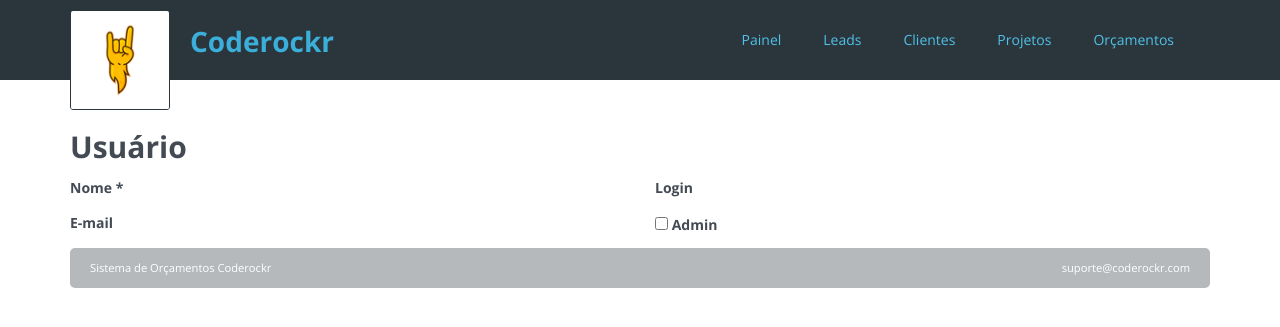
After one commit to Coderockr/orcamentos, a PHP site: template views/user/detail.twig in a window 1280 px wide. The commit adds this page. Shown: the top 327 px of the page. Run offline with PHP 8.4, Linux system fonts and the light colour scheme; the template is opened without the code that fills it, so the values that code supplies are empty; some libraries are stand-ins or nearby versions.

```diff
--- a/src/Orcamentos/Controller/CompanyController.php
+++ b/src/Orcamentos/Controller/CompanyController.php
@@ -10,6 +10,6 @@ class CompanyController
 {
 	public function index(Request $request, Application $app)
 	{
-		return $app['twig']->render('company/index.twig', array());
+		return $app['twig']->render('company/index.twig', array( ));
 	}
 }
--- a/src/Orcamentos/Controller/IndexController.php
+++ b/src/Orcamentos/Controller/IndexController.php
@@ -10,6 +10,6 @@ class IndexController
 {
 	public function index(Request $request, Application $app)
 	{
-		return $app['twig']->render('index/index.twig', array());
+		return $app['twig']->render('index/index.twig', array( 'active_page' => 'panel' ));
 	}
 }
--- a/views/layout.twig
+++ b/views/layout.twig
@@ -37,11 +37,11 @@
                         <div class="col-md-7">
                             <div class="collapse navbar-collapse">
                                 <ul class="nav navbar-nav navbar-right">
-                                    <li><a href="/" title="Dashboard">Painel</a></li>
-                                    <li><a href="#" title="Gerencie seus leads">Leads</a></li>
-                                    <li><a href="/client" title="Gerenice seus clientes" class="current">Clientes</a></li>
-                                    <li><a href="/project" title="Gerencie seus projetos">Projetos</a></li>
-                                    <li><a href="#" title="Gerencie sues orçamentos">Orçamentos</a></li>
+                                    <li><a href="/" title="Dashboard" {{ active_page == 'panel' ? 'class="current"' : ""}}>Painel</a></li>
+                                    <li><a href="#" title="Gerencie seus leads" {{ active_page == 'lead' ? 'class="current"' : ""}}>Leads</a></li>
+                                    <li><a href="/client" title="Gerenice seus clientes" {{ active_page == 'client' ? 'class="current"' : ""}}>Clientes</a></li>
+                                    <li><a href="/project" title="Gerencie seus projetos" {{ active_page == 'project' ? 'class="current"' : ""}}>Projetos</a></li>
+                                    <li><a href="#" title="Gerencie sues orçamentos" {{ active_page == 'quote' ? 'class="current"' : ""}}>Orçamentos</a></li>
                                 </ul>
                             <div class="clearfix"></div>
                             </div>
--- /dev/null
+++ b/views/user/detail.twig
@@ -0,0 +1,37 @@
+{% extends "layout.twig" %}
+{% block content %}
+    <div id="main" class="container">
+        <div class="row">
+            <div class="col-md-9">
+                <h3>Usuário {{ user.name }}</h4>
+            </div>
+            <div class="col-md-3">
+            </div>
+        </div>
+        <div class="div">
+            <input type="hidden" name="id" value="{{ user ? user.id : "" }}" />
+            <div class="row">
+                <div class="col-md-6">
+                    <div>
+                        <label for="name">Nome *</label>
+                        <p>{{ user and user.name ? user.name : "" }}</p>
+                    </div>
+                    <div>
+                        <label for="email">E-mail</label>
+                        <p>{{ user ? user.email : "" }}</p>
+                    </div>
+                </div>
+                <div class="col-md-6">
+                    <div>
+                        <label for="login">Login</label>
+                        <p>{{ user and user.login ? user.login : "" }}</p>
+                    </div>
+                    <div>
+                        <input type="checkbox" name="admin" id="admin" {{ user and user.admin ? 'checked="checked"' : "" }} readonly />
+                        <label for="admin">Admin</label>
+                    </div>
+                </div>
+            </div>
+        </div>
+    </div>
+{% endblock %}
```
Also changed, not shown: src/Orcamentos/Controller/ClientController.php (+6 -3 lines), src/Orcamentos/Controller/ProjectController.php (+6 -3 lines), src/Orcamentos/Controller/UserController.php (+7 -4 lines), src/Orcamentos/Service/User.php (added, +65 -0 lines).
